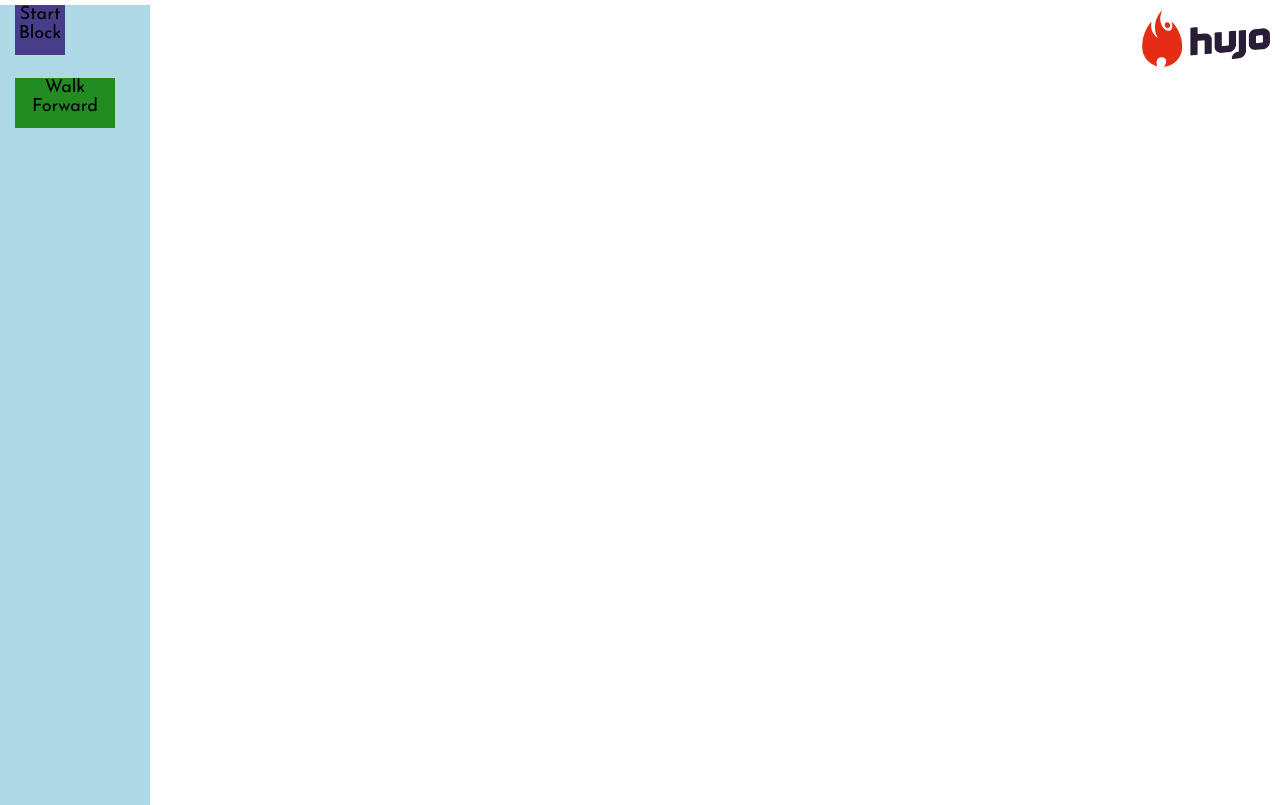
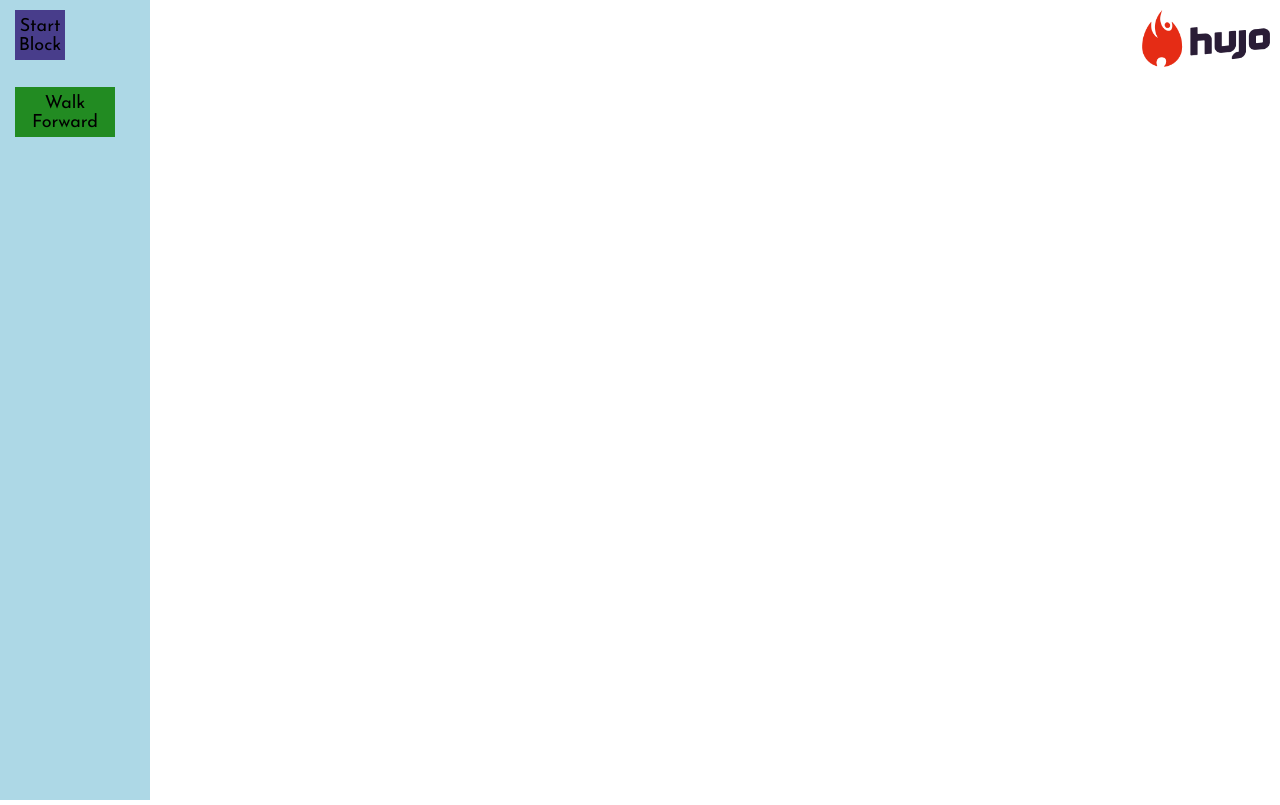
Before and after one commit to JoshuaMoelans/SOIT-SMARS-project, a Flask app: page /interactJS in a window 1280 px wide. Run offline with Flask 2, Linux system fonts and the light colour scheme; some web fonts are replaced.

Commit message:
- Fixed styling issues - Added screen boundary - Added block divider class

```diff
--- a/static/blockInteract.js
+++ b/static/blockInteract.js
@@ -45,7 +45,6 @@ interact(".itemSidebar")
       const { offsetTop, offsetLeft } = currentTarget;
       position.x = offsetLeft;
       position.y = offsetTop;
-
       // If we are moving an already existing item, we need to make sure the position object has
       // the correct values before we start dragging it
     } else if (interaction.pointerIsDown && !interaction.interacting()) {
@@ -56,14 +55,20 @@ interact(".itemSidebar")
         position.y = Number(transform[2]);
       }
     }
-    // Deletion of object - only if itemclone
+    // Deletion of object - only if itemclone class is attached
     // todo: fix right-click after dragging; currently removes last moved block
     window.oncontextmenu = function (e) {
       if(currentTarget.className.search("itemclone") !== -1){
         currentTarget.remove()
       }
-      e.preventDefault()
+      e.preventDefault() // prevents drop-down menu for right-click
     }
     // Start the drag event
     interaction.start({ name: "drag" }, event.interactable, element);
+    // bounce back if trying to drop block outside screen width
+    // todo: fix bounce-back not working 100% of the time → drag back and forth gets you over the threshold
+    let w = element.getBoundingClientRect().width
+    if(position.x+w >= window.innerWidth){
+      position.x = window.innerWidth-w-5
+    }
   });
--- a/static/interactStylesheet.css
+++ b/static/interactStylesheet.css
@@ -8,25 +8,37 @@
   margin-top: 10px;
 }
 body{
-  margin: 0;
   padding: 0;
+  border: 0;
+  outline: 0;
+  margin: -8px 0px 0px 0px;
+  overflow-x:hidden;
 }
 .blockBoxBar{
   background-image: linear-gradient(lightblue, lightblue);
   background-size: 150px;
   height: 100vh;
   background-repeat: no-repeat;
-  background-position: left center;
+  background-position: left;
+  vertical-align: top;
+  position: relative;
+}
+
+
+.blockBR{
+  height: 50pt;
+  visibility: hidden;
 }
 
 .blockBox{
   margin-left: 15px;
-  vertical-align: middle;
 }
 
 .itemSidebar{
   width: 50px;
   height: 50px;
+  position: absolute;
+  margin-top: 10px;
 }
 
 .blockText{
@@ -34,7 +46,7 @@ body{
   user-select: none;
   font-size: 18px;
   text-align: center;
-  margin-top: 5px;
+  margin-top: 7px;
 }
 
 .blueBox{
--- a/templates/interactJS.html
+++ b/templates/interactJS.html
@@ -20,7 +20,9 @@
                 <div class="itemSidebar blueBox">
                     <div class="blockText"> Start Block </div>
                 </div>
-                <br>
+
+                <hr class="blockBR" />
+
                 <div class="itemSidebar greenBar">
                     <div class="blockText"> Walk Forward </div>
                 </div>
```
